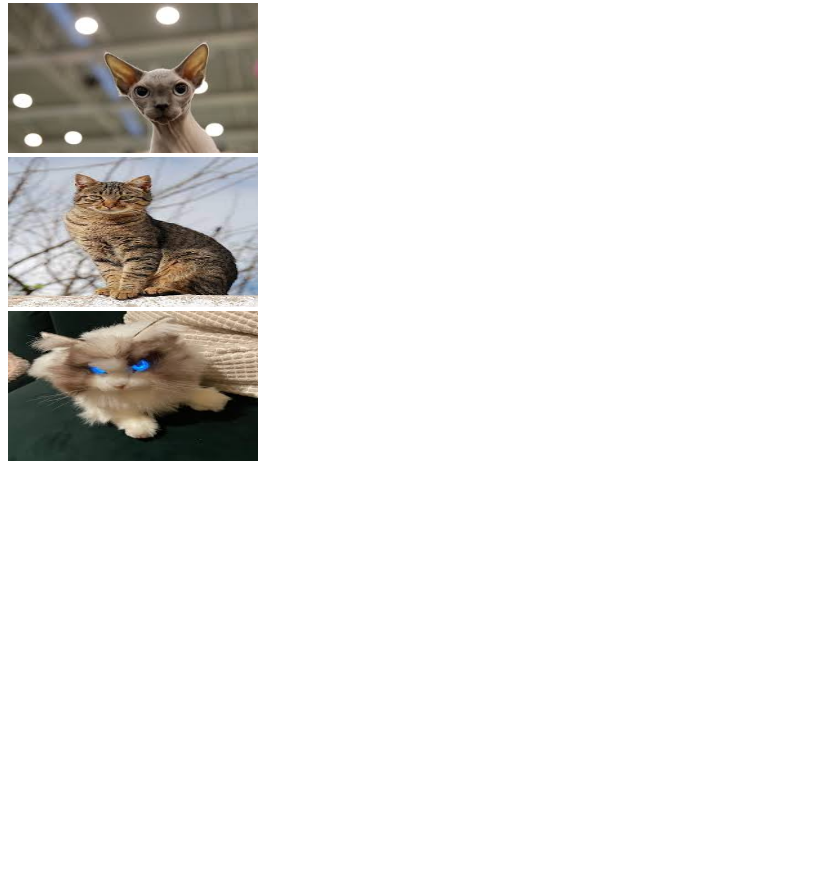
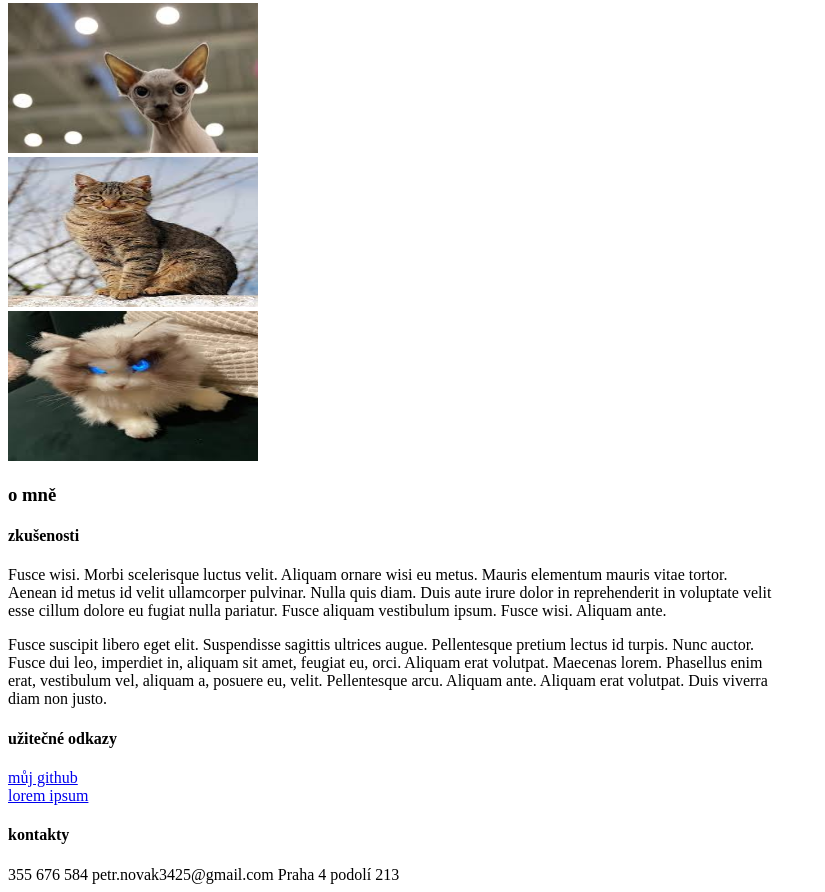
Before and after one commit to dansuchomel/danweb, a plain HTML site: page index.html in a window 1280 px wide. Shown: the part 1638-2530 px from the top of the page, without its empty margins (0-825 px from the left). Before the commit the page ends 2111 px from the top, so only its background shows below. Drawn offline with Linux system fonts and the light colour scheme.

Commit message:
sekce o mně

```diff
--- a/index.html
+++ b/index.html
@@ -41,5 +41,19 @@
 <img src="kočka3.jpg" alt="štěpán" height="150" width="250"><br />
 <img src="kočka4.jpg" alt="štěpán" height="150" width="250"><br />
 <img src="cursed kočka.jpg" alt="štěpán" height="150" width="250">
+<h3>o mně</h3>
+<h4>zkušenosti</h4>
+<p>Fusce wisi. Morbi scelerisque luctus velit. Aliquam ornare wisi eu metus. Mauris elementum mauris vitae tortor.<br /> Aenean id metus id velit ullamcorper pulvinar. Nulla quis diam. Duis aute irure dolor in reprehenderit in voluptate velit<br /> esse cillum dolore eu fugiat nulla pariatur. Fusce aliquam vestibulum ipsum. Fusce wisi. Aliquam ante.</p>
+
+<p>Fusce suscipit libero eget elit. Suspendisse sagittis ultrices augue. Pellentesque pretium lectus id turpis. Nunc auctor.<br /> Fusce dui leo, imperdiet in, aliquam sit amet, feugiat eu, orci. Aliquam erat volutpat. Maecenas lorem. Phasellus enim<br /> erat, vestibulum vel, aliquam a, posuere eu, velit. Pellentesque arcu. Aliquam ante. Aliquam erat volutpat. Duis viverra<br /> diam non justo.</p>
+
+<h4>užitečné odkazy</h4><!-- odkazy -->
+<a href="https://github.com/dansuchomel/danweb.git"target=blank>můj github</a><br>
+<a href="http://www.lorem-ipsum.cz/"target=blank>lorem ipsum</a>
+<h4>kontakty</h4>
+ 355 676 584
+ petr.novak3425@gmail.com
+ Praha 4 podolí 213
+
 </body>
 </html>
```
